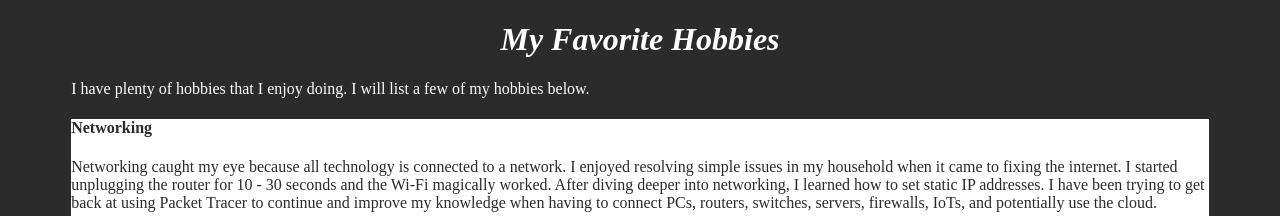
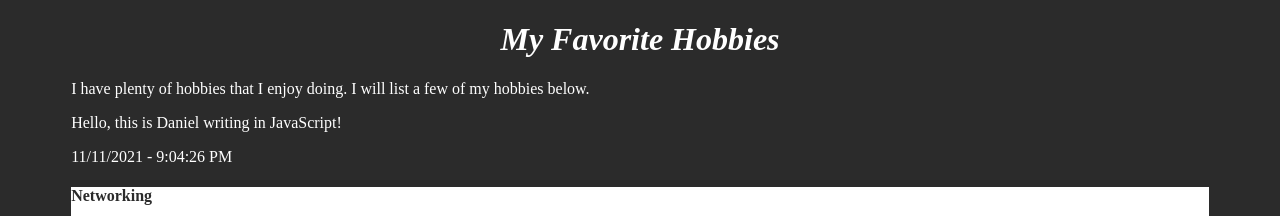
Before and after one commit to Florescodes/Favorite-Hobby-WEB110, a plain HTML site: page index.html in a window 1280 px wide. Shown: the top 216 px of the page. Drawn offline with Linux system fonts and the light colour scheme.

Commit message:
New Features (Live Clock)
Added a paragraph using JavaScript
Added a live clock using JavaScript

```diff
--- a/index.html
+++ b/index.html
@@ -18,8 +18,9 @@
 <body style="background-color: #2B2B2B; color: #FFFFFF;">
     <h1 style="text-align:center;">My Favorite Hobbies</h1>
     <p style="margin-left: 5%;">I have plenty of hobbies that I enjoy doing. I will list a few of my hobbies below.</p>
-
     <div class="hobbies">
+        <p id="display"></p>
+        <p id="date"></p>
         <div style="background-color: #FFFFFF; color: #2B2B2B;">
             <h4>Networking</h4>
             <p>Networking caught my eye because all technology is connected to a network. I enjoyed
@@ -85,6 +86,9 @@
             </audio>
         </div>
     </div>
+
+    <script type="text/javascript" src="scripts/main.js"></script>
+
 </body>
 
 </html>
--- /dev/null
+++ b/scripts/main.js
@@ -0,0 +1,16 @@
+document.getElementById('display').innerHTML = 'Hello, this is Daniel writing in JavaScript!';
+
+//var date = new Date();
+//var n = date.toDateString();
+//var time = date.toLocaleTimeString();
+//document.getElementById('date').innerHTML = n + ' ' + time;
+
+var timeDisplay = document.getElementById("date");
+
+function refreshTime() {
+  var date = new Date().toLocaleString("en-US", {timeZone: "America/Chicago"});
+  var formattedString = date.replace(", ", " - ");
+  timeDisplay.innerHTML = formattedString;
+}
+
+setInterval(refreshTime, 1000);
```
